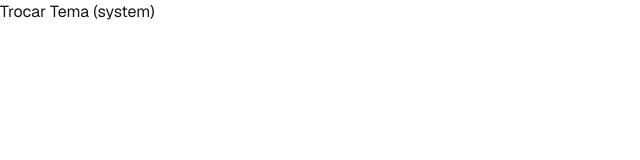
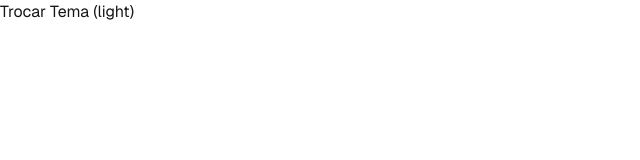
Before and after one commit to thisdev-davi/nutrisim, a Next.js app in the folder frontend/src/: page / in a window 1280 px wide. Shown: the top 160 px of the page, without its empty margins (0-640 px from the left). Built offline with nearby package versions, Linux system fonts and the light colour scheme.

Commit message:
fix(frontend): troca de tema usa resolvedTheme
com defaultTheme system o primeiro clique não mudava nada.

```diff
--- a/frontend/src/components/ui/ThemeSwitcher.tsx
+++ b/frontend/src/components/ui/ThemeSwitcher.tsx
@@ -8,7 +8,7 @@ import { useEffect, useState } from "react";
  */
 const ThemeSwitch = () => {
   const [mounted, setMounted] = useState(false);
-  const {theme, setTheme} = useTheme();
+  const {resolvedTheme, setTheme} = useTheme();
 
 useEffect(() => {
   // eslint-disable-next-line react-hooks/set-state-in-effect
@@ -21,8 +21,8 @@ useEffect(() => {
 
   return (
       <div>
-          <button onClick={() => setTheme(theme == "dark" ? "light" : "dark")}>
-            Trocar Tema ({theme})
+          <button onClick={() => setTheme(resolvedTheme == "dark" ? "light" : "dark")}>
+            Trocar Tema ({resolvedTheme})
           </button>
       </div>
   );
```
Also changed, not shown: 1 other file (tests, documents, lock files or other folders).
